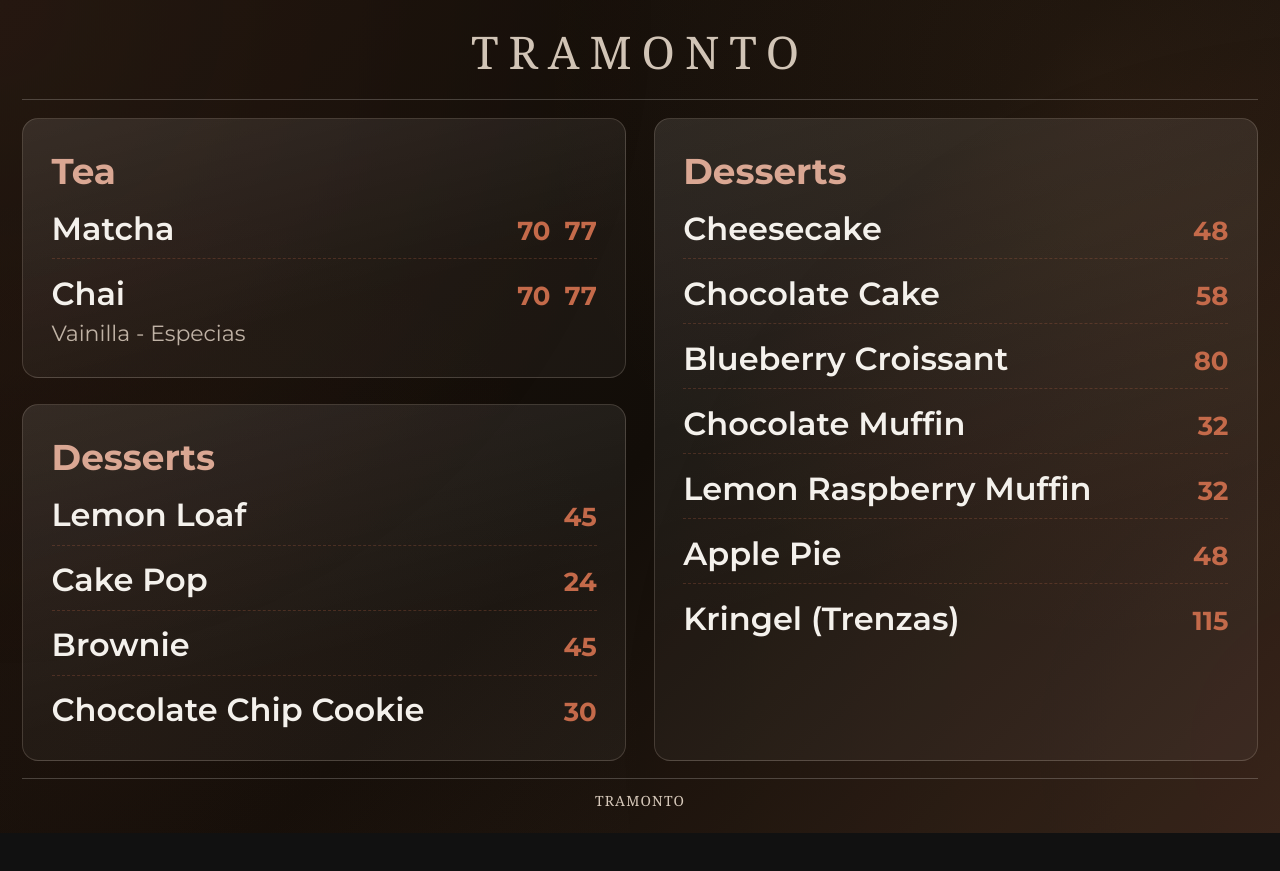
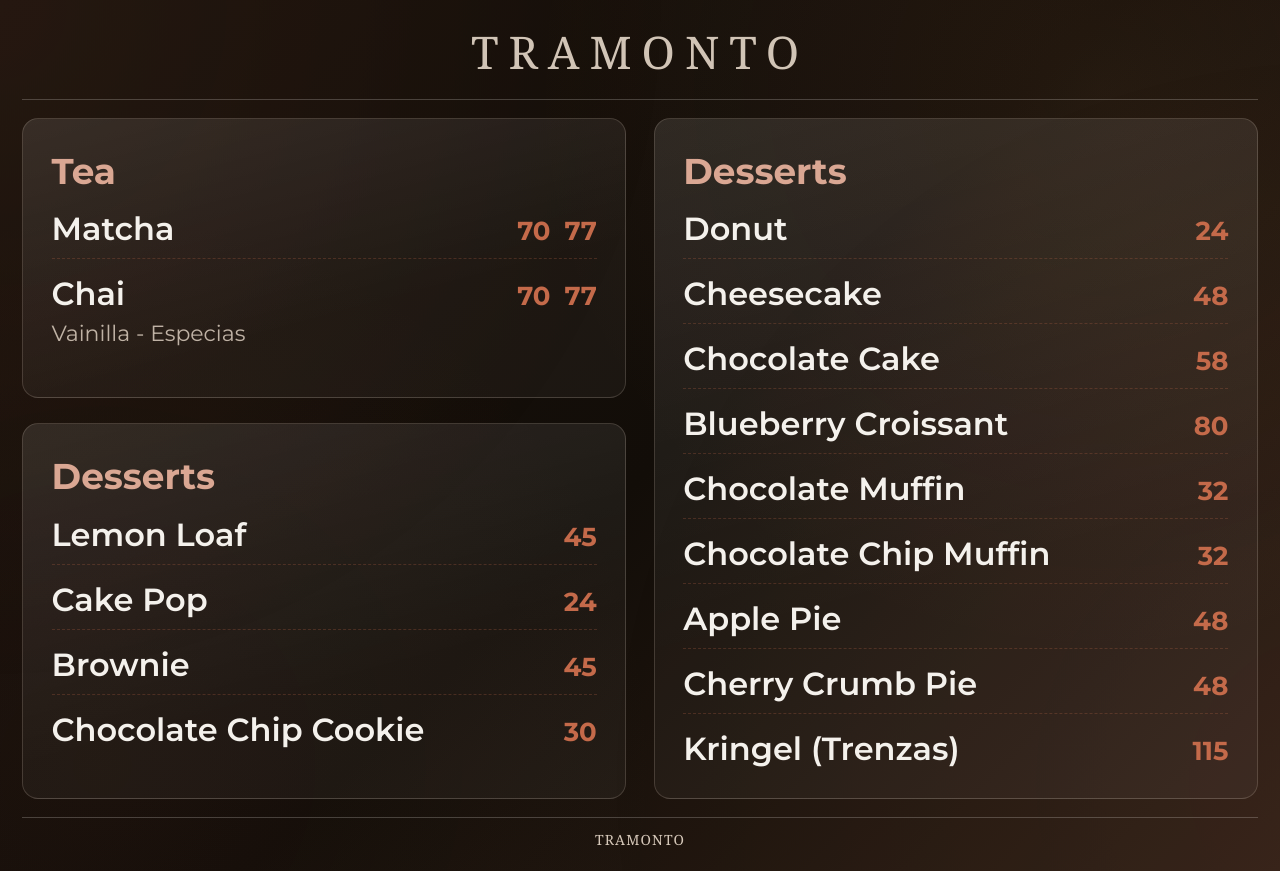
Before and after one commit to FelipeHFjs/tramonto-menu, a React (Vite) app: page /screen-3 in a window 1280 px wide. Before the commit the page ends 833 px from the top, so only its background shows below. Built offline with nearby package versions, Linux system fonts and the light colour scheme; a web font is replaced by a local one.

Commit message:
desserts menu Donut added, raspberry muffin removed

```diff
--- a/src/data/desserts.ts
+++ b/src/data/desserts.ts
@@ -21,10 +21,10 @@ export const desserts: MenuItem[] = [
   //   name: "Cinnamon Roll",
   //   small: "55",
   // },
-  // {
-  //   name: "Donut",
-  //   small: "24",
-  // },
+  {
+    name: "Donut",
+    small: "24",
+  },
   {
     name: "Cheesecake",
     small: "48",
@@ -42,11 +42,19 @@ export const desserts: MenuItem[] = [
     small: "32",
   },
   {
-    name: "Lemon Raspberry Muffin",
+    name: "Chocolate Chip Muffin",
     small: "32",
   },
+  // {
+  //   name: "Lemon Raspberry Muffin",
+  //   small: "32",
+  // },
   {
     name: "Apple Pie",
+    small: "48",
+  },
+  {
+    name: "Cherry Crumb Pie",
     small: "48",
   },
   {
```
Also changed, not shown: public/tramonto-menu-qr.png (added).
